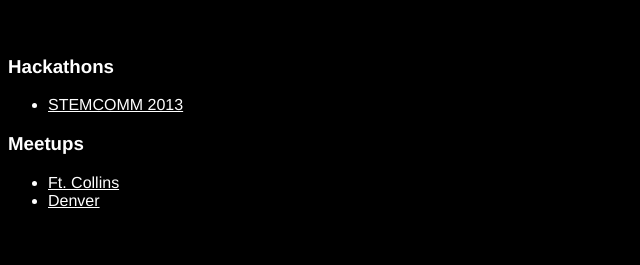
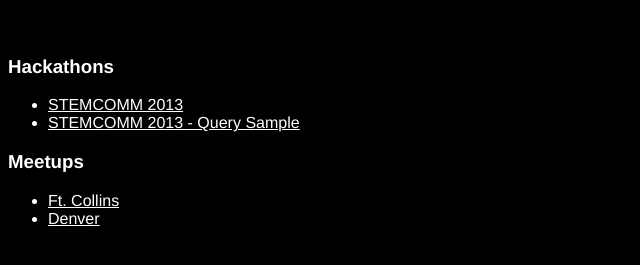
Before and after one commit to andygup/presentations, a plain HTML site: page index.html in a window 1280 px wide. Shown: the part 61-326 px from the top of the page, without its empty margins (0-640 px from the left). Drawn offline with Linux system fonts and the light colour scheme.

Commit message:
updated index.html

```diff
--- a/index.html
+++ b/index.html
@@ -18,6 +18,8 @@
     <h3 class="white">Hackathons</h3>
     <ul>
     	 <li class="white"><a class="white" href="https://andygup.github.io/presentations/stemcomm/">STEMCOMM 2013</a></li>
+         <li class="white"><a class="white" href="http://andygup.github.io/presentations/stemcomm/samples/query.html">STEMCOMM 2013 - Query Sample</a></li>
+
     </ul>
     <h3 class="white">Meetups</h3>
     <ul>
```
Also changed, not shown: README.md.
